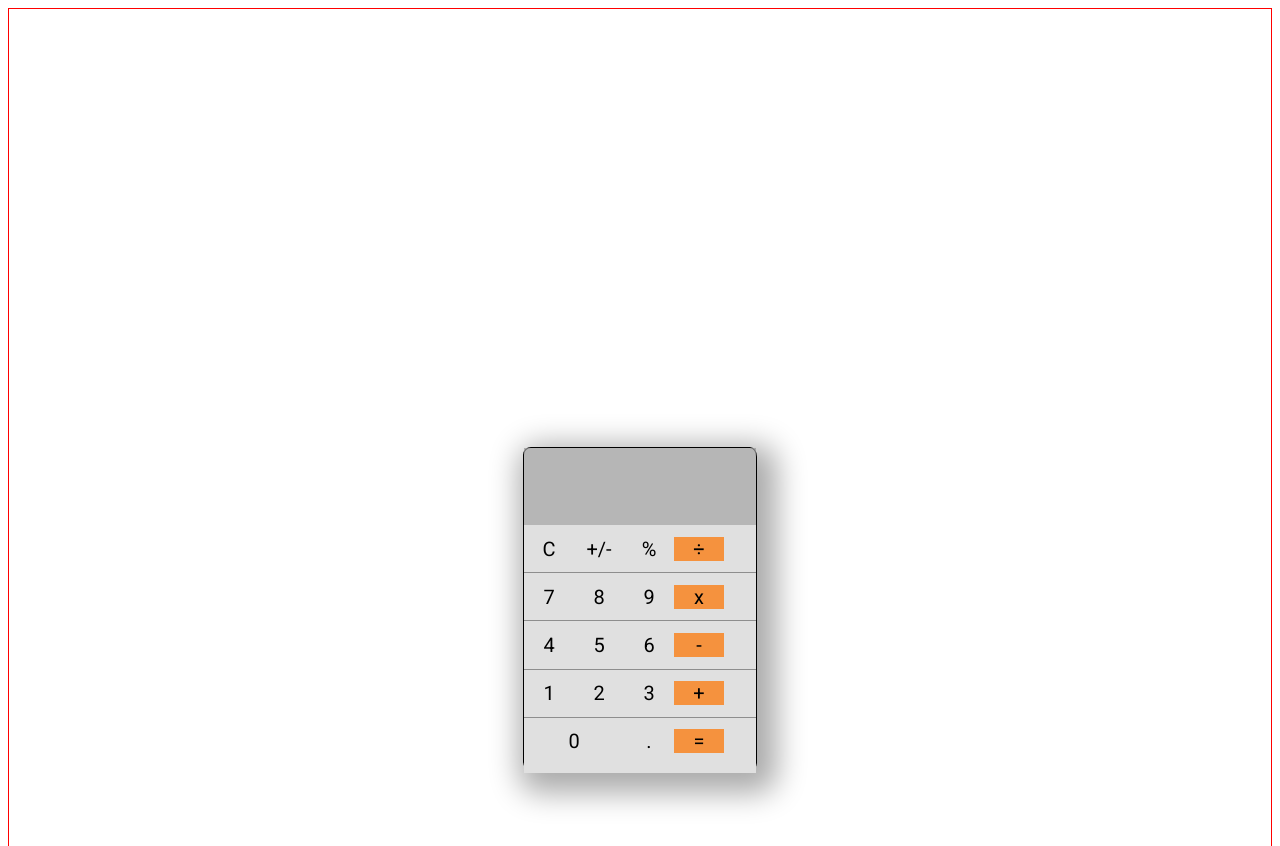
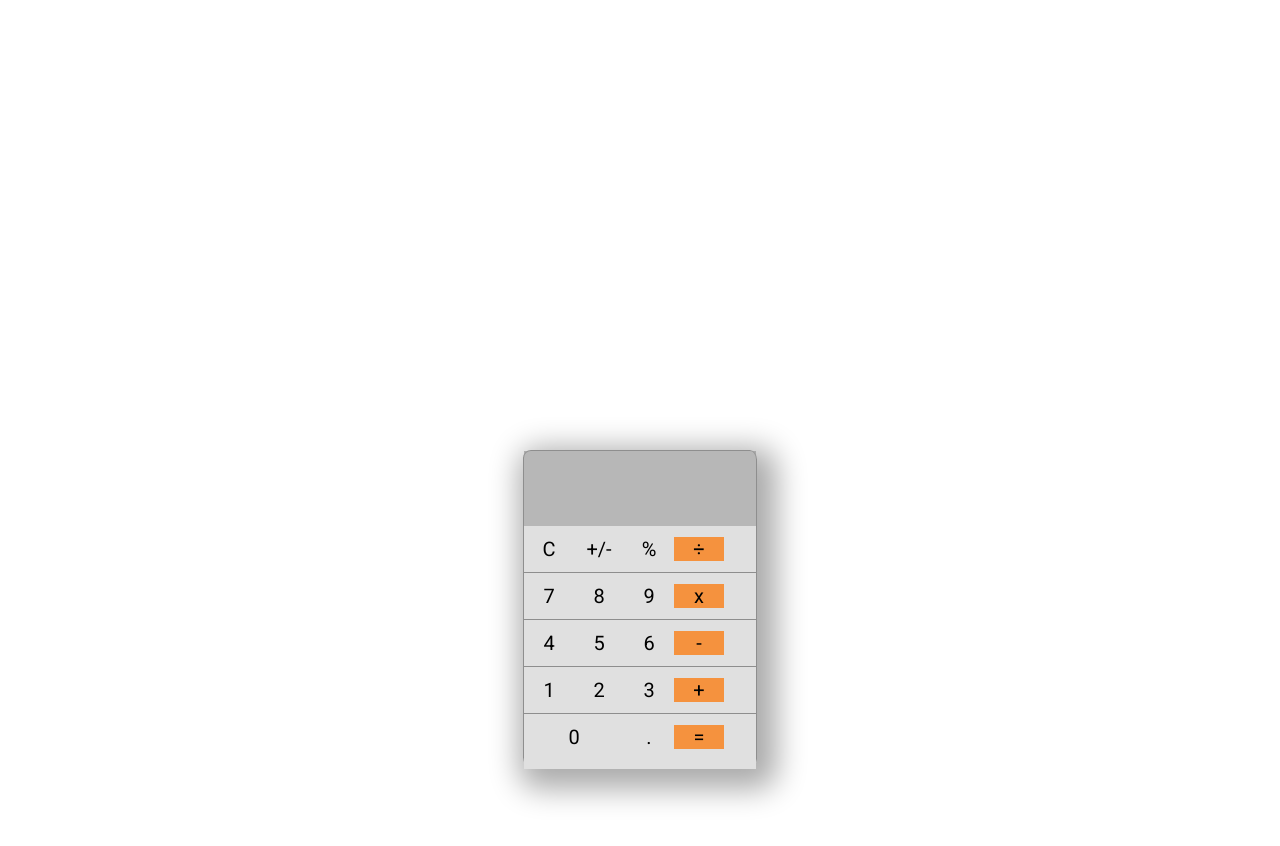
Before and after one commit to ai-santos/build-a-calculator, a website: page index.html in a window 1280 px wide. Shown: the top 846 px of the page. Drawn offline with Linux system fonts and the light colour scheme.

```diff
--- a/public/stylesheets/style.css
+++ b/public/stylesheets/style.css
@@ -2,23 +2,21 @@
   display: flex;
   justify-content: center;
   align-items: center;
-  border: solid 1px red;
   height: 1200px;
-
 }
 
 .calc-body-container {
   flex-direction: column;
-  height: 322px;
+  height: 315px;
   width: 232px;
-  border: solid 1px black;
+  border: solid 1px #8e8e8e;
   border-radius: 8px 3%;
   box-shadow: 8px 10px 30px 12px #ababab;
 }
 
 .calc-display-window {
   height: 24%;
-  background-color: #979797;
+  background-color: #999999;
   opacity: .7;
 }
 
```
